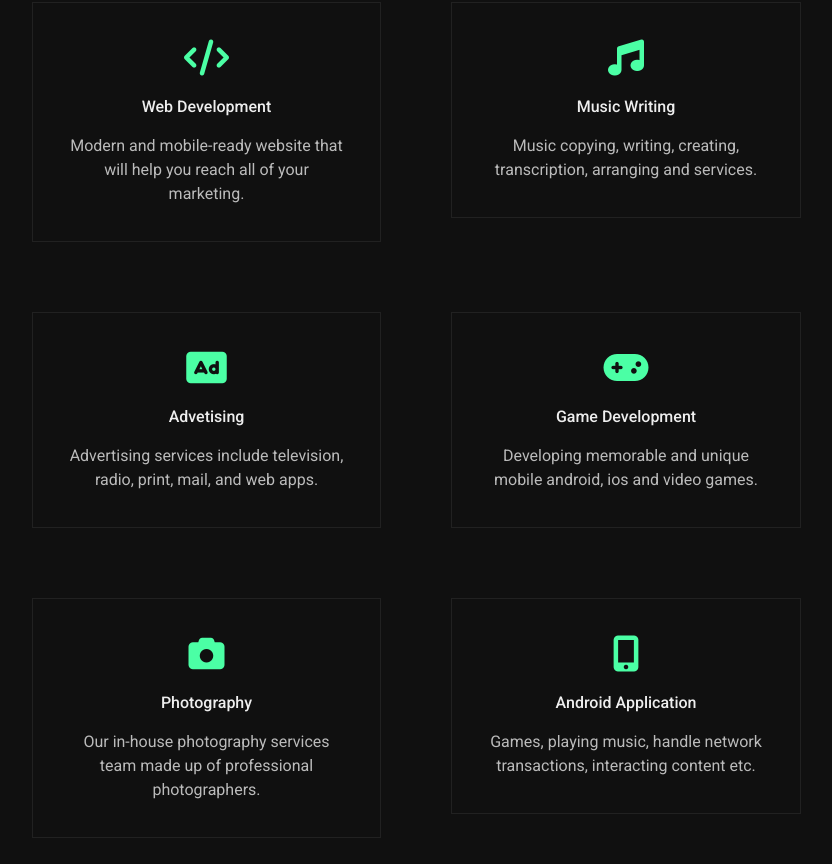
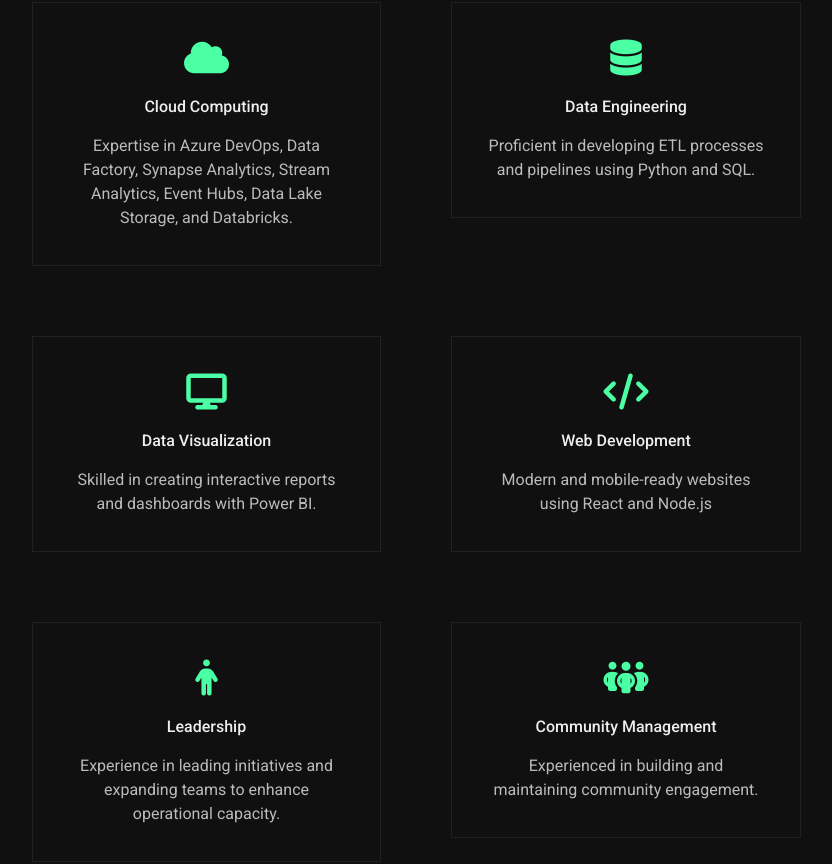
Before and after one commit to samueluy/samueluy_website, a Next.js app: page /resume_tech in a window 1280 px wide. Shown: the part 1290-2154 px from the top of the page, without its empty margins (224-1056 px from the left). Built offline with nearby package versions, Linux system fonts and the light colour scheme.

Commit message:
Added Technology in resume section

```diff
--- a/pages/resume_tech.js
+++ b/pages/resume_tech.js
@@ -29,22 +29,10 @@ const ResumeCreative = () => {
       <Service />
       {/* Section Resume */}
       <ResumeSection />
-      {/* Section Design Skills */}
-      <DesignSkills />
       {/* Section Languages Skills */}
-      <LanguagesSkills />
-      {/* Section Coding Skills */}
       <CodingSkills />
       {/* Section Knowledge Skills */}
       <KnowledgeSkills />
-      {/* Section Interests */}
-      <Interests />
-      {/* Section Team */}
-      <Team />
-      {/* Section Testimonials */}
-      <Testimonials />
-      {/* Section Clients */}
-      <Clients />
       {/* Section Custom Text */}
       <CustomText />
     </Layout>
--- a/public/css/layout.css
+++ b/public/css/layout.css
@@ -1501,7 +1501,7 @@
   top: 3px;
   display: inline-block;
   color: #4bffa5;
-  font-family: "Font Awesome 5 Free";
+  font-family: "Font Awesome 6 Free";
   font-weight: 900;
   -moz-osx-font-smoothing: grayscale;
   -webkit-font-smoothing: antialiased;
@@ -3585,7 +3585,7 @@ object {
   content: "\f30b";
   display: inline-block;
   vertical-align: middle;
-  font-family: "Font Awesome 5 Free";
+  font-family: "Font Awesome 6 Brands";
   font-size: 20px;
   line-height: 14px;
   font-weight: 900;
@@ -4281,7 +4281,7 @@ object {
   content: "\f30b";
   display: inline-block;
   vertical-align: middle;
-  font-family: "Font Awesome 5 Free";
+  font-family: "Font Awesome 6 Brands";
   font-size: 20px;
   line-height: 14px;
   font-weight: 900;
--- a/public/style/layout.scss
+++ b/public/style/layout.scss
@@ -146,7 +146,7 @@
 					position: relative;
 					top: 0;
 					display: inline-block;
-					font-family: 'Font Awesome 5 Free';
+					font-family: 'Font Awesome 6 Brands';
 					font-weight: 900;
 					font-size: 0.8em;
 					-moz-osx-font-smoothing: grayscale;
@@ -1195,7 +1195,7 @@
 						top: 3px;
 						display: inline-block;
 						color: $active_color;
-						font-family: 'Font Awesome 5 Free';
+						font-family: 'Font Awesome 6 Brands';
 						font-weight: 900;
 						-moz-osx-font-smoothing: grayscale;
 						-webkit-font-smoothing: antialiased;
--- a/src/components/CustomText.js
+++ b/src/components/CustomText.js
@@ -4,22 +4,23 @@ const CustomText = () => {
       <div className="content">
         {/* title */}
         <div className="title">
-          <div className="title_inner">Custom Text</div>
+          <div className="title_inner">Personal Statement</div>
         </div>
         {/* clients items */}
         <div className="content-box">
           <div className="single-post-text">
             <p>
-              Now there is more fashion. There is no so-called trends. Now chase
-              after anything not necessary — nor for fashionable color nor the
-              shape, nor for style. Think about the content that you want to
-              invest in a created object, and only then will form. The thing is
-              your spirit. A spirit unlike forms hard copy.
+              Driven and resourceful student leader with a track record of
+              leading initiatives and delivering outstanding results in the IT
+              sector. A quick learner and effective communicator, possessing
+              strong time management and problem-solving skills, and adept at
+              navigating high-pressure environments. I am committed to utilizing
+              my analytical abilities to contribute to organizational goals and
+              prepared to meet diverse challenges and acquire new competencies
+              within a dynamic technology landscape.
             </p>
-            <p>
-              Here choose yourself like that, without any looking back, do your
-              personal, home, small fashion, and all will be well.
-            </p>
+            <p>Thank you for reaching the end. You are part of my journey.</p>
+            <p>The LORD is my shepherd, I lack nothing. - Psalm 23:1</p>
           </div>
         </div>
         <div className="clear" />
--- a/src/components/Service.js
+++ b/src/components/Service.js
@@ -4,10 +4,43 @@ const Service = () => {
       <div className="content">
         {/* title */}
         <div className="title">
-          <div className="title_inner">Services</div>
+          <div className="title_inner">Skills</div>
         </div>
         {/* service items */}
         <div className="service-items">
+          <div className="service-col">
+            <div className="service-item content-box">
+              <div className="icon">
+                <span className="fas fa-cloud" />
+              </div>
+              <div className="name">Cloud Computing</div>
+              <div className="text">
+              Expertise in Azure DevOps, Data Factory, Synapse Analytics, Stream Analytics, Event Hubs, Data Lake Storage, and Databricks.
+              </div>
+            </div>
+          </div>
+          <div className="service-col">
+            <div className="service-item content-box">
+              <div className="icon">
+                <span className="fas fa-database" />
+              </div>
+              <div className="name">Data Engineering</div>
+              <div className="text">
+              Proficient in developing ETL processes and pipelines using Python and SQL.
+              </div>
+            </div>
+          </div>
+          <div className="service-col">
+            <div className="service-item content-box">
+              <div className="icon">
+                <span className="fas fa-display" />
+              </div>
+              <div className="name">Data Visualization</div>
+              <div className="text">
+              Skilled in creating interactive reports and dashboards with Power BI.
+              </div>
+            </div>
+          </div>
           <div className="service-col">
             <div className="service-item content-box">
               <div className="icon">
@@ -15,68 +48,29 @@ const Service = () => {
               </div>
               <div className="name">Web Development</div>
               <div className="text">
-                Modern and mobile-ready website that will help you reach all of
-                your marketing.
+              Modern and mobile-ready websites using React and Node.js
               </div>
             </div>
           </div>
           <div className="service-col">
             <div className="service-item content-box">
               <div className="icon">
-                <span className="fas fa-music" />
+                <span className="fas fa-person" />
               </div>
-              <div className="name">Music Writing</div>
+              <div className="name">Leadership</div>
               <div className="text">
-                Music copying, writing, creating, transcription, arranging and
-                services.
+              Experience in leading initiatives and expanding teams to enhance operational capacity.
               </div>
             </div>
           </div>
           <div className="service-col">
             <div className="service-item content-box">
               <div className="icon">
-                <span className="fas fa-ad" />
+                <span className="fas fa-people-group" />
               </div>
-              <div className="name">Advetising</div>
+              <div className="name">Community Management</div>
               <div className="text">
-                Advertising services include television, radio, print, mail, and
-                web apps.
-              </div>
-            </div>
-          </div>
-          <div className="service-col">
-            <div className="service-item content-box">
-              <div className="icon">
-                <span className="fas fa-gamepad" />
-              </div>
-              <div className="name">Game Development</div>
-              <div className="text">
-                Developing memorable and unique mobile android, ios and video
-                games.
-              </div>
-            </div>
-          </div>
-          <div className="service-col">
-            <div className="service-item content-box">
-              <div className="icon">
-                <span className="fas fa-camera" />
-              </div>
-              <div className="name">Photography</div>
-              <div className="text">
-                Our in-house photography services team made up of professional
-                photographers.
-              </div>
-            </div>
-          </div>
-          <div className="service-col">
-            <div className="service-item content-box">
-              <div className="icon">
-                <span className="fas fa-mobile-alt" />
-              </div>
-              <div className="name">Android Application</div>
-              <div className="text">
-                Games, playing music, handle network transactions, interacting
-                content etc.
+              Experienced in building and maintaining community engagement.
               </div>
             </div>
           </div>
--- a/src/components/Skills.js
+++ b/src/components/Skills.js
@@ -117,7 +117,7 @@ export const CodingSkills = () => {
         <div className="skills circles content-box">
           <ul>
             <li>
-              <div className="name">WordPress</div>
+              <div className="name">Python</div>
               <div className="progress p90">
                 {" "}
                 {/* p90 = 90% circle fill color */}
@@ -132,7 +132,7 @@ export const CodingSkills = () => {
               </div>
             </li>
             <li>
-              <div className="name">PHP / MYSQL</div>
+              <div className="name">SQL</div>
               <div className="progress p75">
                 {" "}
                 {/* p75 = 75% circle fill color */}
@@ -147,7 +147,7 @@ export const CodingSkills = () => {
               </div>
             </li>
             <li>
-              <div className="name">Angular / JavaScript</div>
+              <div className="name">DAX</div>
               <div className="progress p85">
                 {" "}
                 {/* p85 = 85% circle fill color */}
@@ -162,7 +162,7 @@ export const CodingSkills = () => {
               </div>
             </li>
             <li>
-              <div className="name">HTML / CSS</div>
+              <div className="name">Java</div>
               <div className="progress p95">
                 {" "}
                 {/* p95 = 95% circle fill color */}
@@ -194,28 +194,31 @@ export const KnowledgeSkills = () => {
         <div className="skills list content-box">
           <ul>
             <li>
-              <div className="name">Website hosting</div>
+              <div className="name">Azure DevOps</div>
             </li>
             <li>
-              <div className="name">iOS and android apps</div>
+              <div className="name">Azure Data Factory</div>
             </li>
             <li>
-              <div className="name">Create logo design</div>
+              <div className="name">Azure Synapse Analytics</div>
             </li>
             <li>
-              <div className="name">Design for print</div>
+              <div className="name">Azure Stream Analytics</div>
             </li>
             <li>
-              <div className="name">Modern and mobile-ready</div>
+              <div className="name">Azure Data Lake Storage</div>
             </li>
             <li>
-              <div className="name">Advertising services include</div>
+              <div className="name">Azure Databricks</div>
             </li>
             <li>
-              <div className="name">Graphics and animations</div>
+              <div className="name">Microsoft Power BI</div>
             </li>
             <li>
-              <div className="name">Search engine marketing</div>
+              <div className="name">SQL</div>
+            </li>
+            <li>
+              <div className="name">Python</div>
             </li>
           </ul>
         </div>
```
